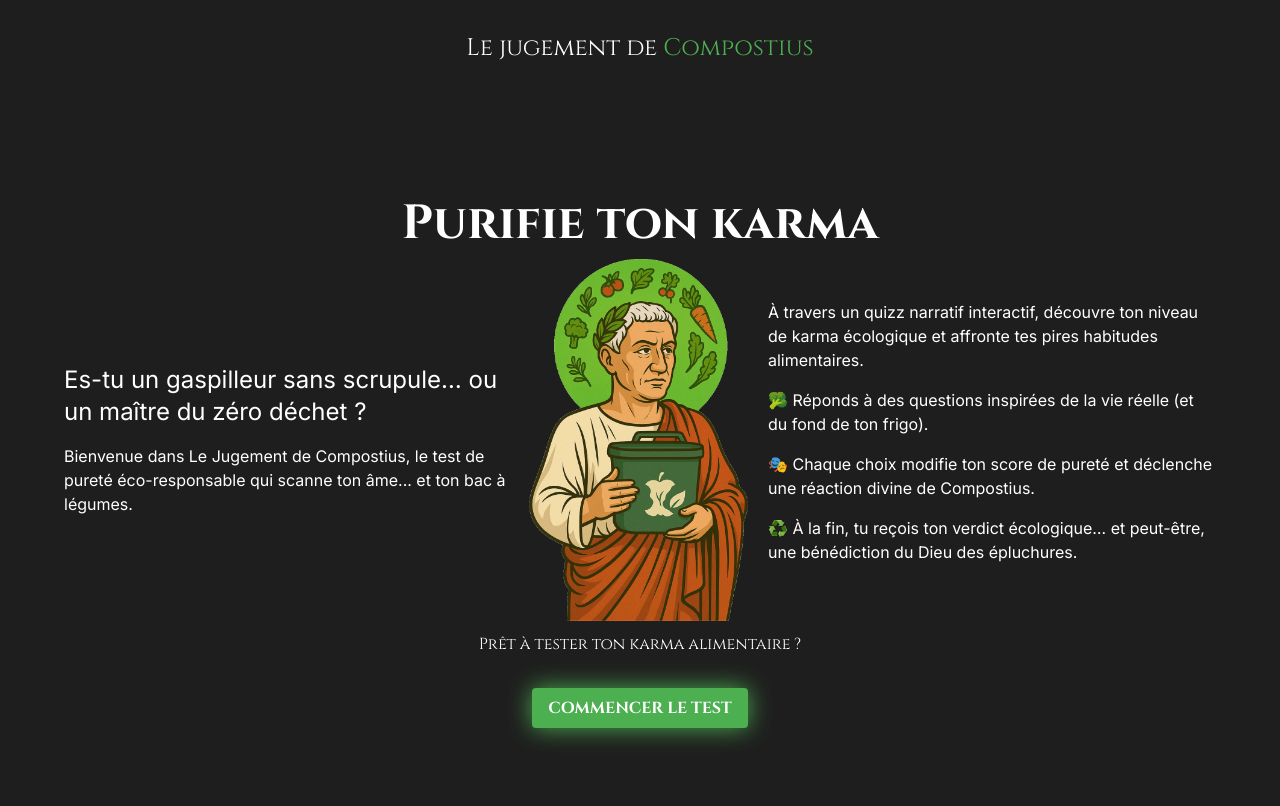
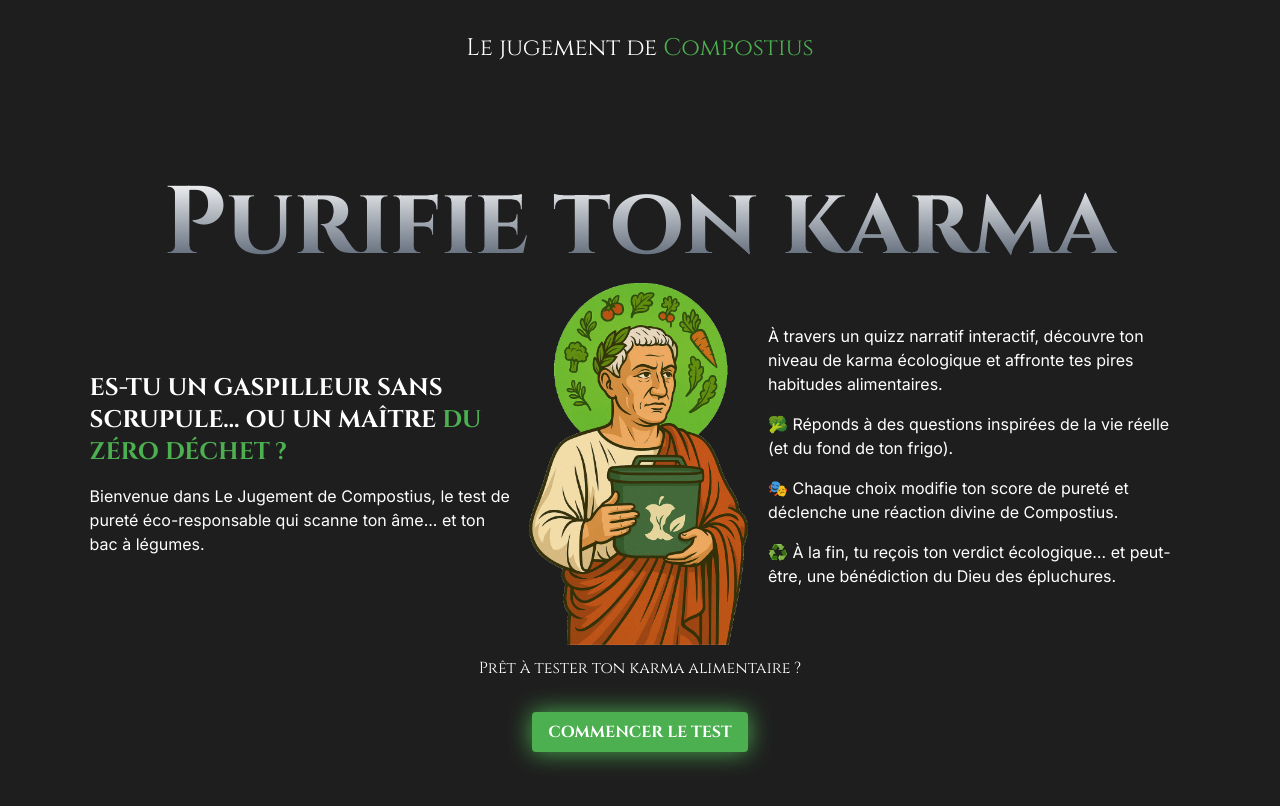
Before and after one commit to AlbaNagisa/compostius-judgement, a Next.js app: page / in a window 1280 px wide. Shown: the top 806 px of the page. Built offline with nearby package versions, Linux system fonts and the light colour scheme.

Commit message:
Refactor page layout for improved readability and visual hierarchy

```diff
--- a/src/app/page.tsx
+++ b/src/app/page.tsx
@@ -4,19 +4,23 @@ import Link from "next/link";
 export default function Page() {
   return (
     <div className="flex flex-col w-full h-screen items-center justify-center">
-      <span className="text-5xl font-bold">Purifie ton karma</span>
+      <span
+        className="text-8xl font-bold bg-gradient-to-b from-white to-gray-600 bg-clip-text text-transparent"
+      >
+        Purifie ton karma
+      </span>
 
       <div className="flex flex-row items-center justify-center font-[Inter]">
-        <div className="flex flex-col items-center justify-center w-[35%]">
-          <div className="text-2xl pb-4">
-            Es-tu un gaspilleur sans scrupule… ou un maître du zéro déchet ?
-          </div>
+        <div className="flex flex-col items-center justify-center w-[33%]">
+            <div className="text-2xl pb-4 font-[Cinzel] font-bold">
+            ES-TU UN GASPILLEUR SANS SCRUPULE… OU UN MAÎTRE <span style={{ color: "#4CAF50" }}>DU ZÉRO DÉCHET ?</span>
+            </div>
           <div>Bienvenue dans Le Jugement de Compostius, le test de pureté éco-responsable qui scanne ton âme... et ton bac à légumes.</div>
         </div>
 
         <img className="w-64" src='logo.png' alt='Description of the image'></img>
 
-        <div className="flex flex-col items-center justify-center w-[35%]">
+        <div className="flex flex-col items-center justify-center w-[33%]">
           <div className="pb-4">À travers un quizz narratif interactif, découvre ton niveau de karma écologique et affronte tes pires habitudes alimentaires.</div>
           <div className="pb-4">🥦 Réponds à des questions inspirées de la vie réelle (et du fond de ton frigo).</div>
           <div className="pb-4"> 🎭 Chaque choix modifie ton score de pureté et déclenche une réaction divine de Compostius.</div>
@@ -34,6 +38,6 @@ export default function Page() {
           COMMENCER LE TEST
         </Link>
       </button>
-    </div>
+    </div >
   );
 }
```
